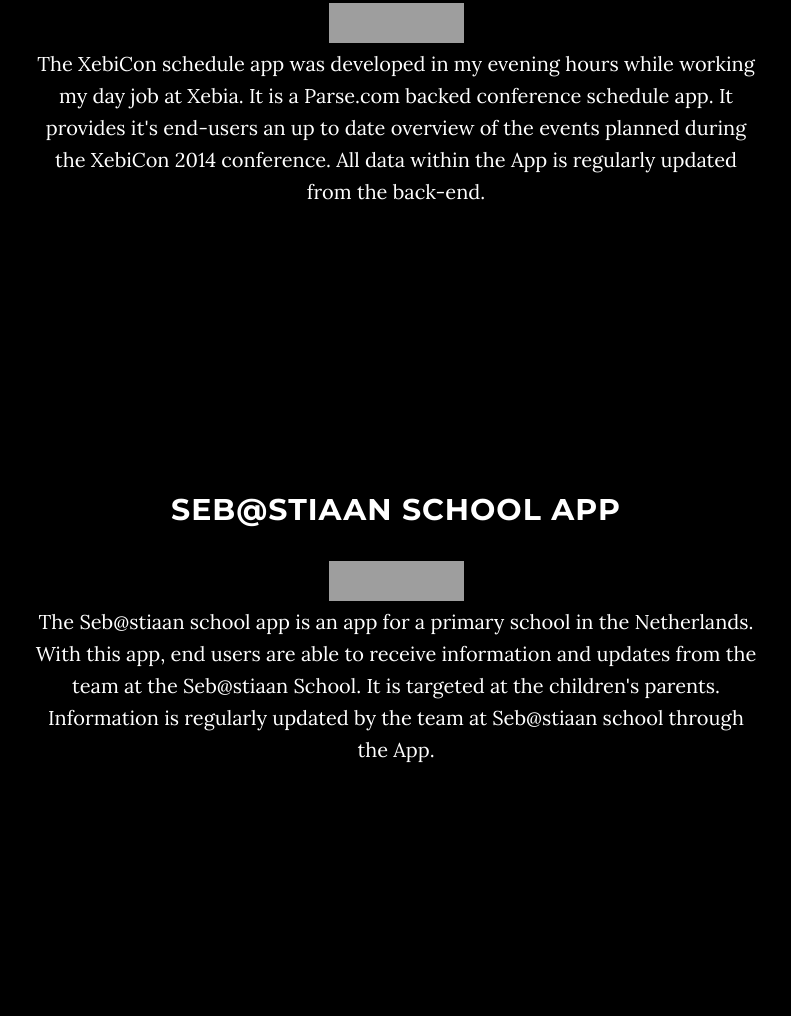
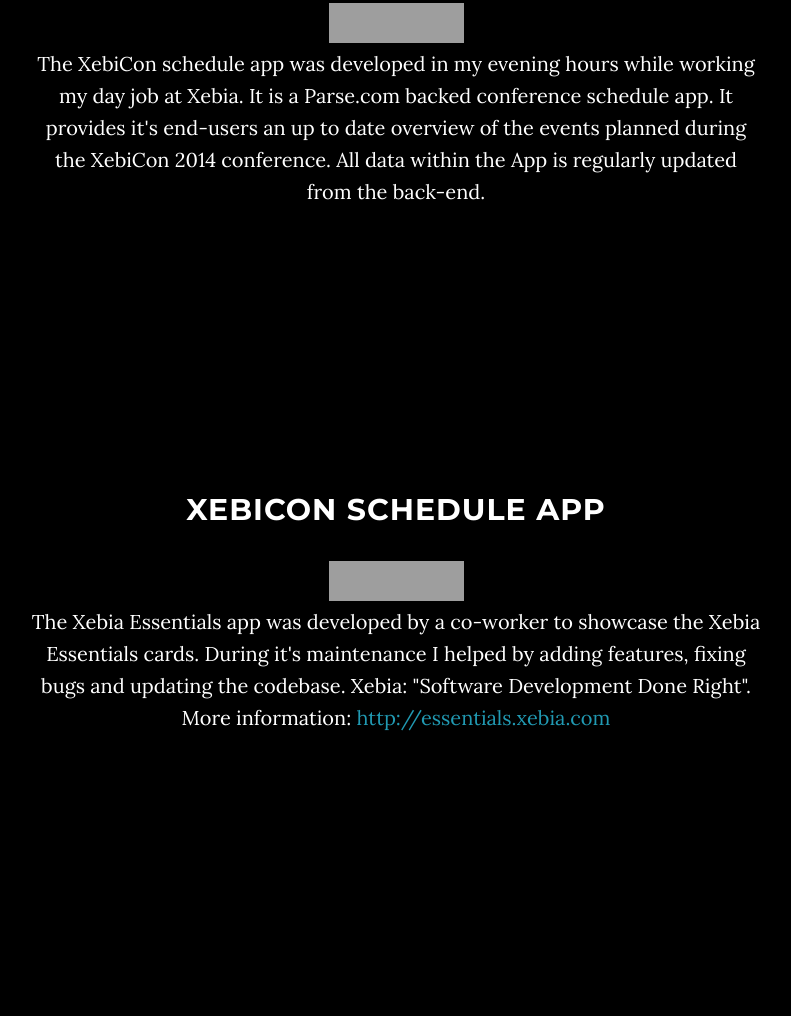
Before and after one commit to jeroenleenarts/resume, a plain HTML site: page index.html in a window 1280 px wide. Shown: the part 2828-3844 px from the top of the page, without its empty margins (244-1035 px from the left). Drawn offline with nearby package versions, Linux system fonts and the light colour scheme; grey boxes are pictures that could not be loaded.

Commit message:
Added Xebia Essentials

```diff
--- a/index.html
+++ b/index.html
@@ -129,6 +129,18 @@
                     <h2>XebiCon Schedule App</h2>
                     <a href="https://itunes.apple.com/nl/app/xebicon-schedule/id857901667?mt=8" target="itunes_store"style="display:inline-block;overflow:hidden;background:url(http://linkmaker.itunes.apple.com/htmlResources/assets/images/web/linkmaker/badge_appstore-lrg.png) no-repeat;width:135px;height:40px;@media only screen{background-image:url(http://linkmaker.itunes.apple.com/htmlResources/assets/images/web/linkmaker/badge_appstore-lrg.svg);}"></a>
                     <p>The XebiCon schedule app was developed in my evening hours while working my day job at Xebia. It is a Parse.com backed conference schedule app. It provides it's end-users an up to date overview of the events planned during the XebiCon 2014 conference. All data within the App is regularly updated from the back-end.</p>
+                </div>
+            </div>
+        </div>
+    </section>
+
+    <section id="xebiconapp" class="content-section text-center">
+        <div class="row">
+            <div class="container">
+                <div class="col-lg-8 col-lg-offset-2">
+                    <h2>XebiCon Schedule App</h2>
+                    <a href="https://itunes.apple.com/us/app/xebia-essentials/id883300245?mt=8" target="itunes_store"style="display:inline-block;overflow:hidden;background:url(http://linkmaker.itunes.apple.com/htmlResources/assets/images/web/linkmaker/badge_appstore-lrg.png) no-repeat;width:135px;height:40px;@media only screen{background-image:url(http://linkmaker.itunes.apple.com/htmlResources/assets/images/web/linkmaker/badge_appstore-lrg.svg);}"></a>
+                    <p>The Xebia Essentials app was developed by a co-worker to showcase the Xebia Essentials cards. During it's maintenance I helped by adding features, fixing bugs and updating the codebase. Xebia: "Software Development Done Right". More information: <a href="http://essentials.xebia.com">http://essentials.xebia.com</a></a></p>
                 </div>
             </div>
         </div>
```
